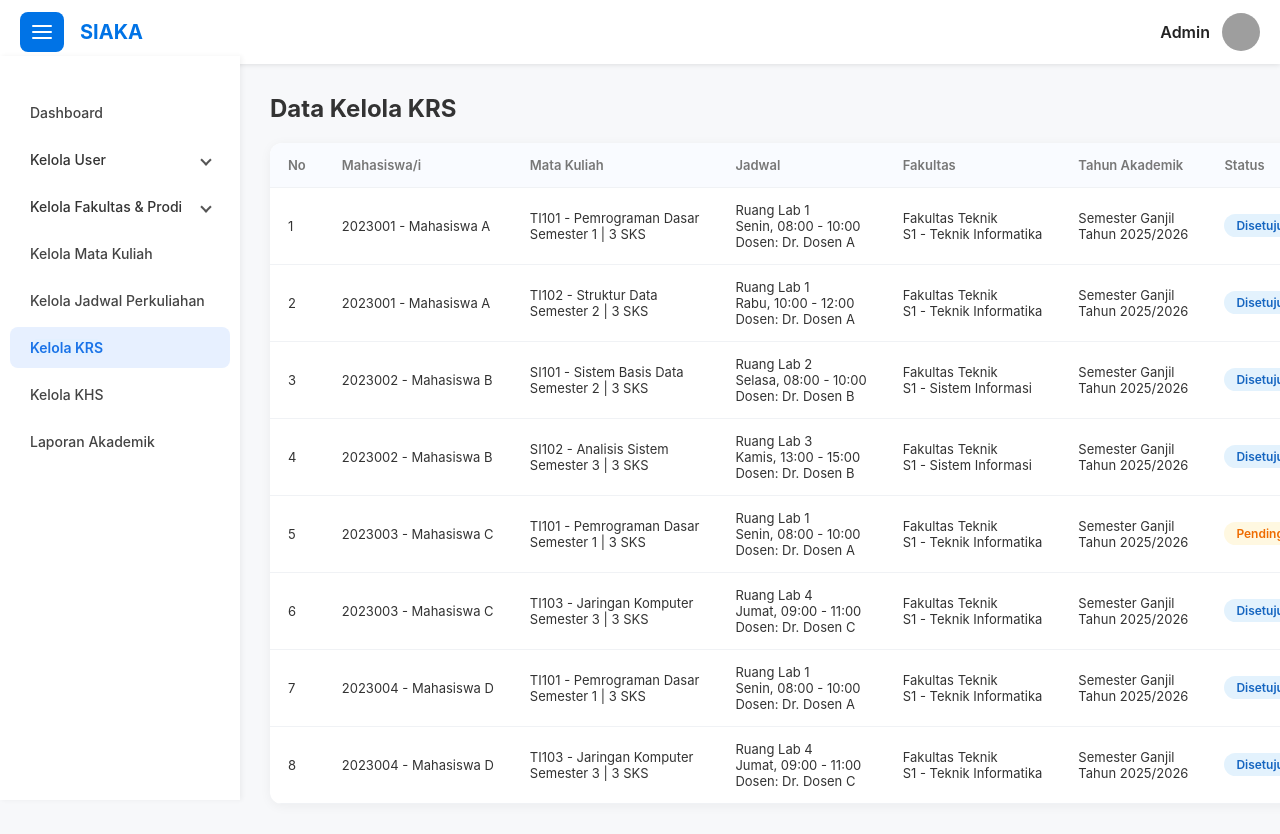
After one commit to RamdhanRS/siaka, a PHP site: page /kuliah/page/krs/data_krs.php in a window 1280 px wide. The commit adds this page. Run offline with PHP 8.4, Linux system fonts and the light colour scheme; a user stored in the database is signed in; data comes from the database, SQL or seed files in the repository; grey boxes are pictures that could not be loaded.

Commit message:
Data KRS di  admin

```diff
--- a/layout/sidebar.php
+++ b/layout/sidebar.php
@@ -47,7 +47,7 @@ $currentPage = basename($_SERVER['PHP_SELF']);
         <a href="<?= base_url('/page/jadwal/data_jadwal.php') ?>">Kelola Jadwal Perkuliahan</a>
       </li>
       <li class="menu-item <?= strpos($currentPage, 'krs') !== false ? 'active' : '' ?>">
-        <a href="<?= base_url('/page/krs.php') ?>">Kelola KRS</a>
+        <a href="<?= base_url('/page/krs/data_krs.php') ?>">Kelola KRS</a>
       </li>
       <li class="menu-item <?= strpos($currentPage, 'khs') !== false ? 'active' : '' ?>">
         <a href="<?= base_url('/page/khs.php') ?>">Kelola KHS</a>
--- /dev/null
+++ b/page/krs/data_krs.php
@@ -0,0 +1,120 @@
+<?php $page = "Data Kelola KRS"; ?>
+<?php include("../../layout/header.php"); ?>
+<?php include("../../layout/topbar.php"); ?>
+<?php include("../../layout/sidebar.php"); ?>
+<?php include("../../config/db.php"); ?>
+
+<section id="data-krs">
+  <div class="row">
+    <!-- <div class="col-md-12 mb-3">
+      <a href="<?= base_url("/page/krs/tambah_krs.php") ?>" class="btn btn-info float-right">Tambah</a>
+    </div> -->
+    <?php if (isset($_SESSION['alert'])): ?>
+      <div class="col-md-12">
+        <div class="alert alert-<?= $_SESSION['alert']['type'] ?>">
+          <?= $_SESSION['alert']['message'] ?>
+          <button class="close-alert" onclick="this.parentElement.style.display='none'">&times;</button>
+        </div>
+      </div>
+      <?php unset($_SESSION['alert']); ?>
+    <?php endif; ?>
+    <div class="col-md-12">
+      <table>
+        <thead>
+          <tr>
+            <th>No</th>
+            <th>Mahasiswa/i</th>
+            <th>Mata Kuliah</th>
+            <th>Jadwal</th>
+            <th>Fakultas</th>
+            <th>Tahun Akademik</th>
+            <th>Status</th>
+            <th class="text-center">Aksi</th>
+          </tr>
+        </thead>
+        <?php
+        $query = "SELECT k.id,
+                    m.nim, m.nama_lengkap as nama_mahasiswa,
+                    f.nama_fakultas,
+                    p.nama_prodi, p.jenjang,
+                    j.ruang, j.hari, j.jam_mulai, j.jam_selesai,
+                    mk.kode_mk, mk.nama_mk, mk.sks, mk.semester,
+                    d.nidn, d.nama_lengkap as nama_dosen,
+                    k.status, k.semester as tahun_semester, k.tahun_akademik
+                  FROM krs k
+                  LEFT JOIN mahasiswa m ON m.id = k.id_mahasiswa
+                  LEFT JOIN jadwal j ON j.id = k.id_jadwal
+                  LEFT JOIN mata_kuliah mk ON mk.id = j.id_mk
+                  LEFT JOIN dosen d ON d.id = j.id_dosen
+                  LEFT JOIN prodi p ON p.id = mk.id_prodi
+                  LEFT JOIN fakultas f ON f.id = p.id_fakultas;";
+        $sql = mysqli_query($conn, $query);
+        $count = mysqli_num_rows($sql);
+        $no = 1;
+        ?>
+        <tbody id="krs-table-body">
+          <?php if ($count > 0) { ?>
+            <?php while ($data = mysqli_fetch_array($sql)) { ?>
+              <tr>
+                <td><?= $no++; ?></td>
+                <td><?= $data["nim"] . " - " . $data["nama_mahasiswa"]; ?></td>
+                <td>
+                  <?= $data["kode_mk"] . " - " . $data["nama_mk"]; ?> <br>
+                  <?= "Semester " . $data["semester"] . " | " . $data["sks"] . " SKS" ?>
+                </td>
+                <td>
+                  Ruang <?= $data["ruang"]; ?> <br>
+                  <?= $data["hari"] . ", " . date("H:i", strtotime($data["jam_mulai"])) . " - " . date("H:i", strtotime($data["jam_selesai"])); ?> <br>
+                  Dosen: <?= $data["nama_dosen"]; ?>
+                </td>
+                <td>
+                  <?= $data["nama_fakultas"]; ?> <br>
+                  <?= $data["jenjang"]; ?> - <?= $data["nama_prodi"]; ?>
+                </td>
+                <td>
+                  Semester <?= $data["tahun_semester"] == 1 ? "Ganjil" : "Genap"; ?> <br>
+                  Tahun <?= $data["tahun_akademik"] ?>
+                </td>
+                <td>
+                  <?php
+                  $statusText = ucwords($data["status"]);
+                  $badgeClass = "";
+
+                  if ($data["status"] == "aktif") {
+                    $badgeClass = "badge-success";
+                  } elseif ($data["status"] == "nonaktif" || $data["status"] == "ditolak") {
+                    $badgeClass = "badge-danger";
+                  } elseif ($data["status"] == "pending") {
+                    $badgeClass = "badge-warning";
+                  } elseif ($data["status"] == "diproses") {
+                    $badgeClass = "badge-info";
+                  } else {
+                    $badgeClass = "badge-info"; // default
+                  }
+                  ?>
+
+                  <span class="badge <?= $badgeClass ?>"><?= $statusText ?></span>
+                </td>
+                <td class="text-center">
+                  <?php if ($data["status"] == "pending") { ?>
+                    <a href="<?= base_url("/action/krs/status_krs.php") . "?id=" . $data["id"] . "&status=ditolak"; ?>" class="btn btn-danger">Tolak</a>
+                    <a href="<?= base_url("/action/krs/status_krs.php") . "?id=" . $data["id"] . "&status=disetujui"; ?>" class="btn btn-success">Setujui</a>
+                  <?php } else { ?>
+                    <button style="pointer-events: none;" disabled class="btn btn-info">Sudah di proses</button>
+                  <?php } ?>
+                </td>
+              </tr>
+            <?php } ?>
+          <?php } else { ?>
+            <tr>
+              <td colspan="6" style="text-align: center;">Tidak ada data</td>
+            </tr>
+          <?php } ?>
+        </tbody>
+      </table>
+    </div>
+  </div>
+</section>
+
+<?php include("../../layout/scripts.php"); ?>
+<?php include("../../layout/footer.php"); ?>
--- a/style/style.css
+++ b/style/style.css
@@ -424,6 +424,39 @@ th {
 .btn-info:focus {
   box-shadow: 0 0 0 3px rgba(33, 150, 243, 0.3);
 }
+
+/* === BADGE PILL STYLE === */
+.badge {
+  display: inline-block;
+  padding: 4px 12px;
+  font-size: 12px;
+  font-weight: 600;
+  border-radius: 999px;
+  text-transform: capitalize;
+  white-space: nowrap;
+}
+
+/* Warna-warna badge (pill) */
+.badge-success {
+  background-color: #e6f4ea;
+  color: #2e7d32;
+}
+
+.badge-danger {
+  background-color: #fdecea;
+  color: #c62828;
+}
+
+.badge-warning {
+  background-color: #fff8e1;
+  color: #ef6c00;
+}
+
+.badge-info {
+  background-color: #e3f2fd;
+  color: #1565c0;
+}
+
 
 /* === FORM STYLE === */
 form {
```
Also changed, not shown: action/krs/status_krs.php (added, +44 -0 lines).
